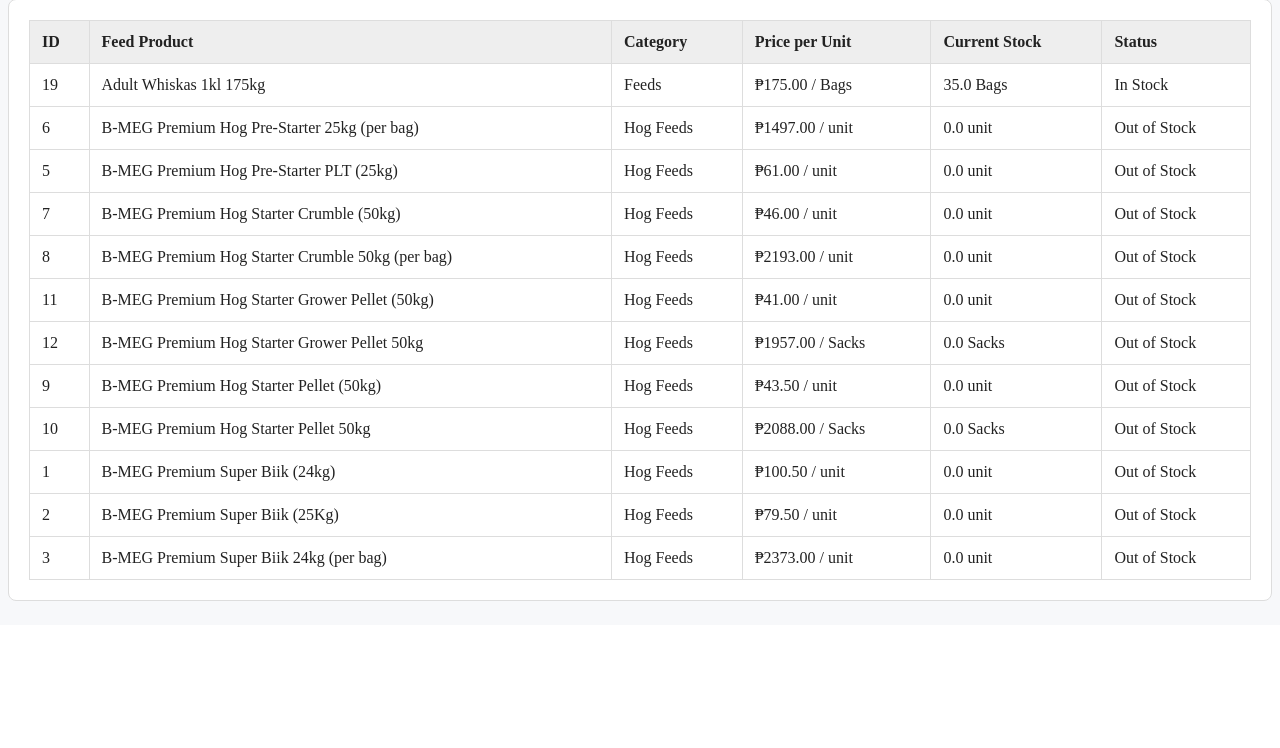
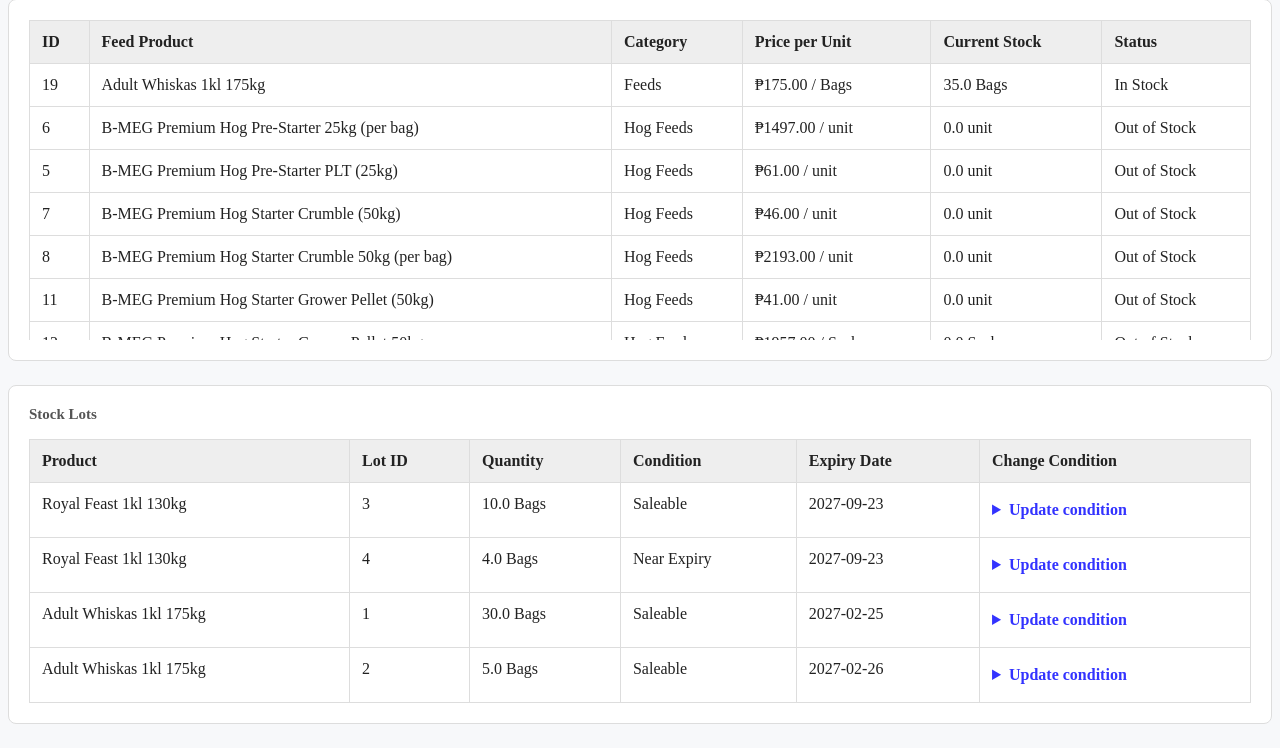
Before and after one commit to Pudzel308/livestock-feeds-management, a Flask app: page / in a window 1280 px wide. Shown: the part 211-959 px from the top of the page. Before the commit the page ends 812 px from the top, so only its background shows below. Run offline with Flask 3, Linux system fonts and the light colour scheme; a user stored in the database is signed in.

Commit message:
change 11.21.26: conditions

```diff
--- a/app.py
+++ b/app.py
@@ -197,6 +197,16 @@ def index():
         query.order_by(FeedProduct.name)
     ).scalars().all()
 
+    lots = db.session.execute(
+        select(StockLot)
+        .where(StockLot.quantity > 0)
+        .order_by(
+            StockLot.product_id,
+            StockLot.expiry_date.asc().nulls_last(),
+            StockLot.created_at.asc(),
+        )
+    ).scalars().all()
+
     product_suggestions = db.session.execute(
         select(FeedProduct).order_by(FeedProduct.name)
     ).scalars().all()
@@ -204,6 +214,7 @@ def index():
     return render_template(
         "index.html",
         products=products,
+        lots=lots,
         product_suggestions=product_suggestions,
     )
 
@@ -472,6 +483,17 @@ def sales():
         query.order_by(FeedProduct.stock_quantity.desc(), FeedProduct.name)
     ).scalars().all()
 
+    sellable_stock = {}
+
+    for product in products:
+        sellable_stock[product.id] = db.session.scalar(
+            select(func.coalesce(func.sum(StockLot.quantity), 0)).where(
+                StockLot.product_id == product.id,
+                StockLot.quantity > 0,
+                StockLot.condition.in_(SELLABLE_CONDITIONS),
+            )
+        ) or 0
+
     if request.method == "GET":
         return render_template(
             "sales.html",
@@ -479,6 +501,7 @@ def sales():
             categories=categories,
             selected_category=selected_category,
             search=search,
+            sellable_stock=sellable_stock,
         )
 
     requested_items = []
@@ -515,18 +538,12 @@ def sales():
 
         quantity = float(quantity_decimal)
 
-        sellable_stock = db.session.scalar(
-            select(func.coalesce(func.sum(StockLot.quantity), 0)).where(
-                StockLot.product_id == product.id,
-                StockLot.quantity > 0,
-                StockLot.condition.in_(SELLABLE_CONDITIONS),
-            )
-        ) or 0
+        available_stock = sellable_stock.get(product.id, 0)
 
-        if quantity > sellable_stock:
+        if quantity > available_stock:
             flash(
                 f"Insufficient saleable stock for {product.name}. "
-                f"Available: {sellable_stock:g} {product.unit}.",
+                f"Available: {available_stock:g} {product.unit}.",
                 "error",
             )
             return redirect(url_for("sales"))
--- a/templates/index.html
+++ b/templates/index.html
@@ -35,7 +35,7 @@
         }
 
         .table-scroll {
-            max-height: 70vh;
+            max-height: 40vh;
             overflow-y: auto;
         }
 
@@ -43,6 +43,33 @@
             position: sticky;
             top: 0;
             z-index: 1;
+        }
+
+        .lot-editor summary {
+            cursor: pointer;
+            color: var(--accent-color);
+            font-weight: 600;
+            padding: 6px 0;
+        }
+
+        .lot-editor[open] summary {
+            margin-bottom: 8px;
+        }
+
+        .lot-form {
+            display: grid;
+            grid-template-columns: minmax(120px, 1fr) 110px;
+            gap: 8px;
+            min-width: 180px;
+        }
+
+        .lot-form textarea {
+            min-height: 60px;
+            resize: vertical;
+        }
+
+        .lot-form button {
+            grid-column: 1 / -1;
         }
 
         .quick-add-toolbar button {
@@ -83,6 +110,11 @@
 
         dialog div input {
             height: 40px;
+        }
+
+        dialog textarea {
+            min-height: 60px;
+            resize: vertical;
         }
 
         dialog::backdrop {
@@ -148,10 +180,16 @@
             >
 
             <input
-                type="text"
+                type="date"
+                name="expiry_date"
+                aria-label="Expiry date"
+            >
+
+            <textarea
                 name="remarks"
+                maxlength="500"
                 placeholder="Remarks (optional)"
-            >
+            ></textarea>
             <button type="submit">Add Stock</button>
         </div>
     </form>
@@ -199,6 +237,86 @@
         </table>
     </div>
 </section>
+
+<section class="panel">
+    <h3 class="section-title">Stock Lots</h3>
+
+    <div class="table-scroll">
+        <table>
+            <thead>
+                <tr>
+                    <th>Product</th>
+                    <th>Lot ID</th>
+                    <th>Quantity</th>
+                    <th>Condition</th>
+                    <th>Expiry Date</th>
+                    <th>Change Condition</th>
+                </tr>
+            </thead>
+            <tbody>
+                {% for lot in lots %}
+                    <tr>
+                        <td>{{ lot.product.name }}</td>
+                        <td>{{ lot.id }}</td>
+                        <td>{{ lot.quantity|round(2) }} {{ lot.product.unit }}</td>
+                        <td>
+                            {{ lot.condition.replace("_", " ").title() }}
+                        </td>
+                        <td>
+                            {{ lot.expiry_date.strftime("%Y-%m-%d")
+                               if lot.expiry_date else "—" }}
+                        </td>
+                        <td>
+                            <details class="lot-editor">
+                                <summary>Update condition</summary>
+
+                                <form
+                                    class="lot-form"
+                                    method="POST"
+                                    action="{{ url_for('change_lot_condition', lot_id=lot.id) }}"
+                                >
+                                    <select name="condition" required>
+                                        <option value="">Choose condition</option>
+                                        <option value="saleable" {% if lot.condition == "saleable" %}selected{% endif %}>Saleable</option>
+                                        <option value="near_expiry" {% if lot.condition == "near_expiry" %}selected{% endif %}>Near Expiry</option>
+                                        <option value="damaged" {% if lot.condition == "damaged" %}selected{% endif %}>Damaged</option>
+                                        <option value="spoiled" {% if lot.condition == "spoiled" %}selected{% endif %}>Spoiled</option>
+                                        <option value="expired" {% if lot.condition == "expired" %}selected{% endif %}>Expired</option>
+                                        <option value="quarantined" {% if lot.condition == "quarantined" %}selected{% endif %}>Quarantined</option>
+                                        <option value="destroyed" {% if lot.condition == "destroyed" %}selected{% endif %}>Destroyed</option>
+                                    </select>
+
+                                    <input
+                                        type="number"
+                                        name="quantity"
+                                        min="0.01"
+                                        step="0.01"
+                                        max="{{ lot.quantity }}"
+                                        value="{{ lot.quantity }}"
+                                        required
+                                    >
+
+                                    <textarea
+                                        name="remark"
+                                        maxlength="500"
+                                        placeholder="Describe what happened"
+                                        required
+                                    ></textarea>
+
+                                    <button type="submit">Update</button>
+                                </form>
+                            </details>
+                        </td>
+                    </tr>
+                {% else %}
+                    <tr>
+                        <td colspan="6">No stock lots found.</td>
+                    </tr>
+                {% endfor %}
+            </tbody>
+        </table>
+    </div>
+</section>
 {% endblock %}
 
 {% block scripts %}
```
Also changed, not shown: templates/sales.html (+24 -53 lines), instance/livestock.db.
